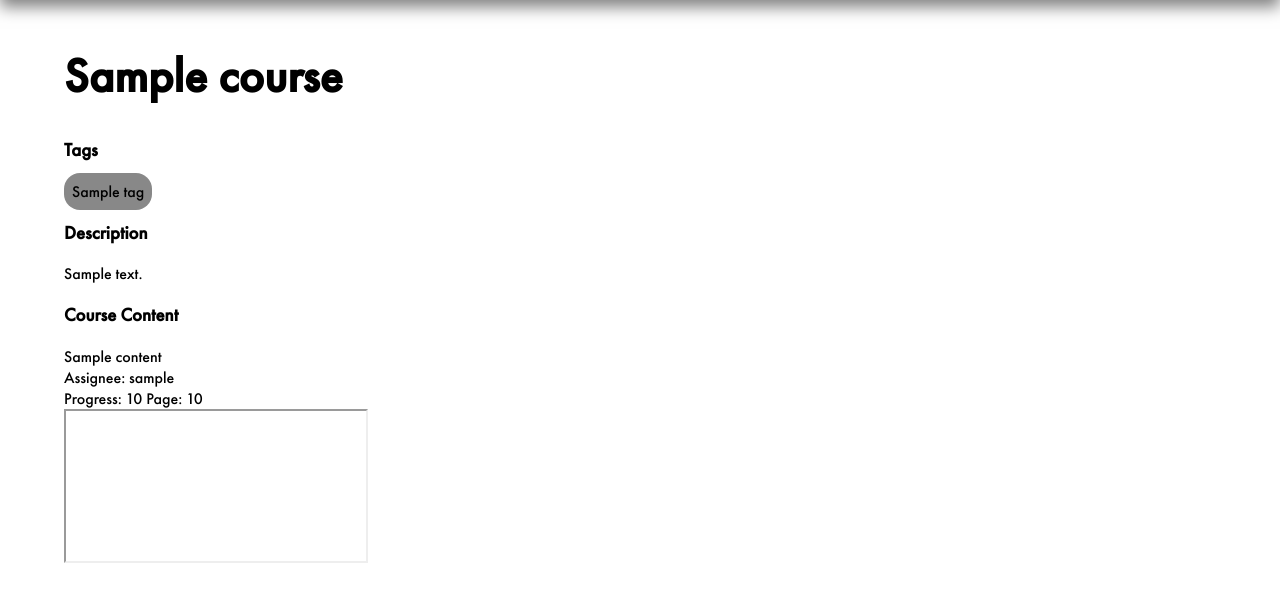
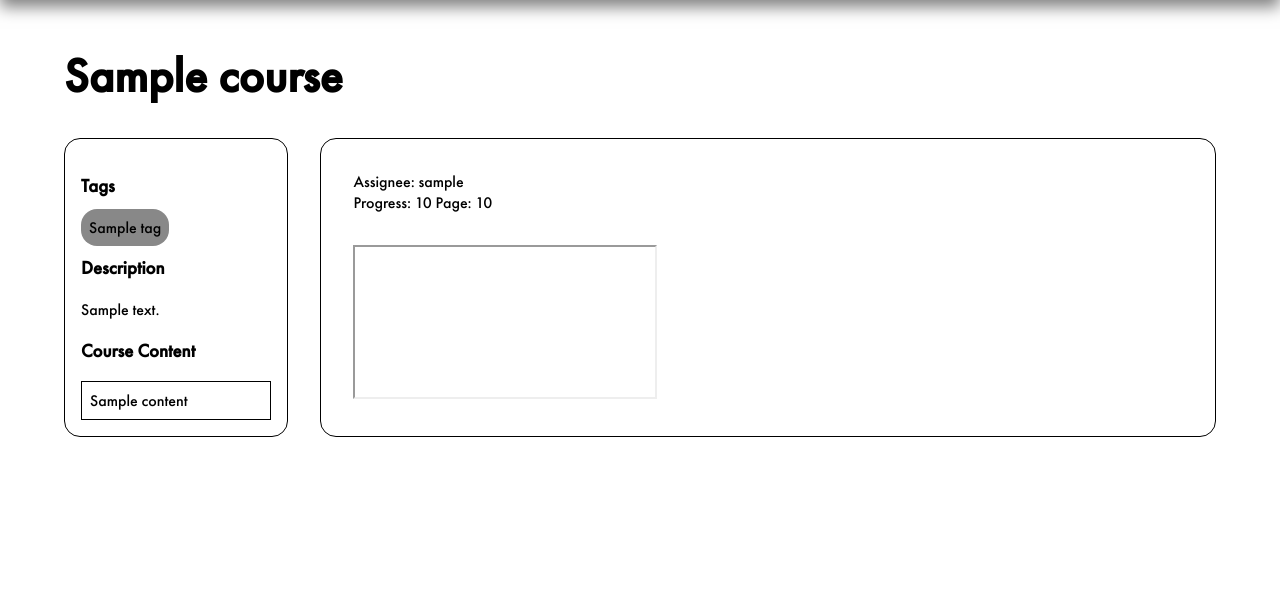
Before and after one commit to nattynerdy/learniNG, a Django app: template courses/templates/detail.html in a window 1280 px wide. Shown: the part 104-706 px from the top of the page. Run offline with Django 5.2, Linux system fonts and the light colour scheme; tables that the repository leaves empty hold one stand-in row (values such as "Sample post"); the template is opened without the code that fills it: values that come from a table or form of the project are taken from there, most other values are stand-ins (such as "Sample title", 1, 10 or a date in 2020); some libraries are stand-ins or nearby versions.

Commit message:
Finished changes

```diff
--- a/courses/static/css/styles.css
+++ b/courses/static/css/styles.css
@@ -115,3 +115,38 @@ h1{
     padding: 0.5em;
     border-radius: 1em;
 }
+.sidebar
+{
+    width: 20%;
+    padding: 1rem;
+    border: 1px solid black;
+    margin-right: 2em;
+    border-radius: 1em;
+}
+.main-wrapper
+{
+    display: flex;
+}
+.course-information
+{
+    padding-bottom: 2em;
+}
+.core-content
+{
+    width: 80%;
+    border: 1px solid black;
+    border-radius: 1em;
+    padding: 2em;
+}
+.content-nav-item
+{
+    border: 1px solid black;
+    padding: 0.5em;
+}
+.content-nav-item:hover
+{
+    color: white;
+    background-color: #00269a;
+    cursor: pointer;
+    transition: all ease-in 250ms
+}
```
